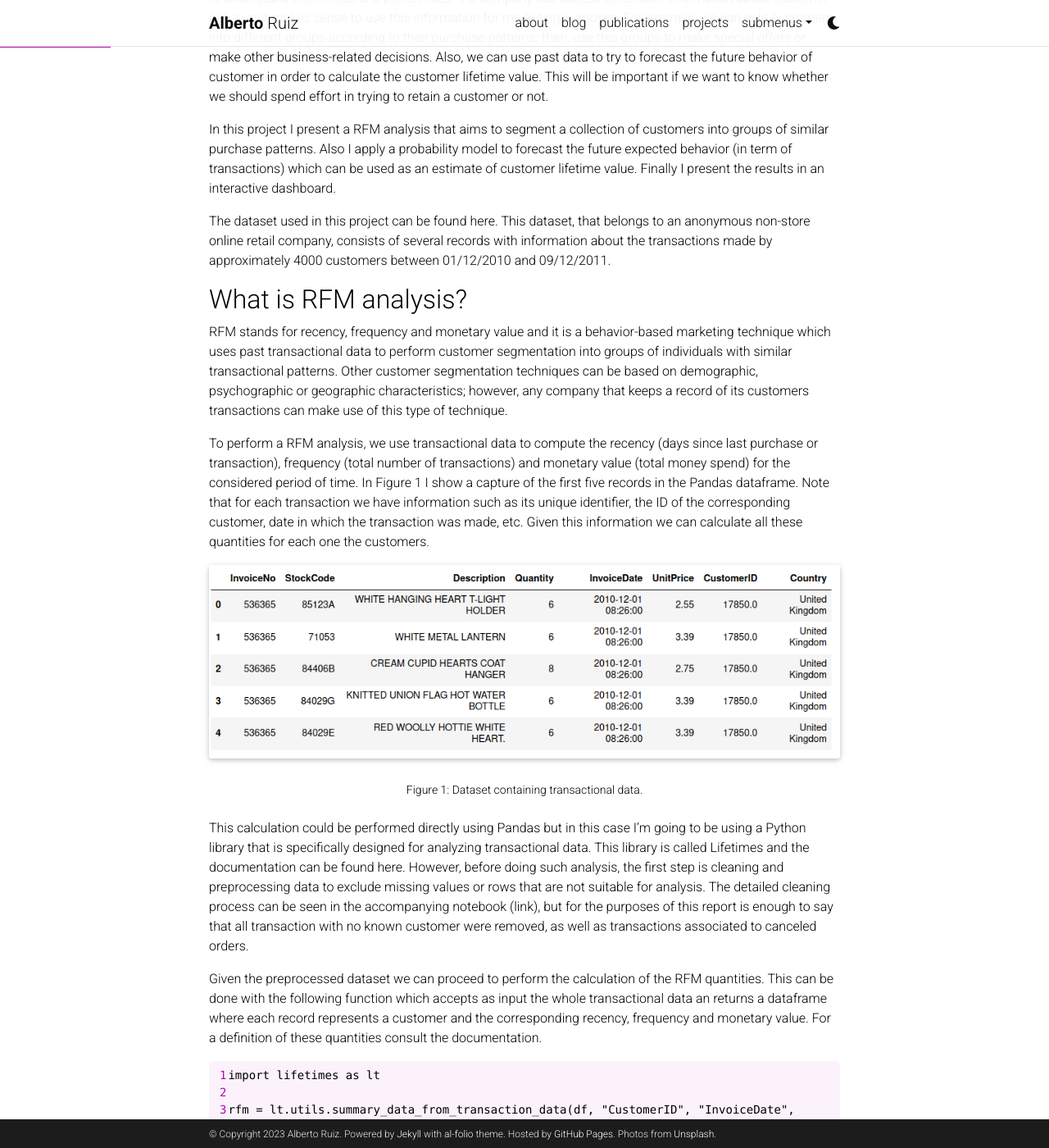
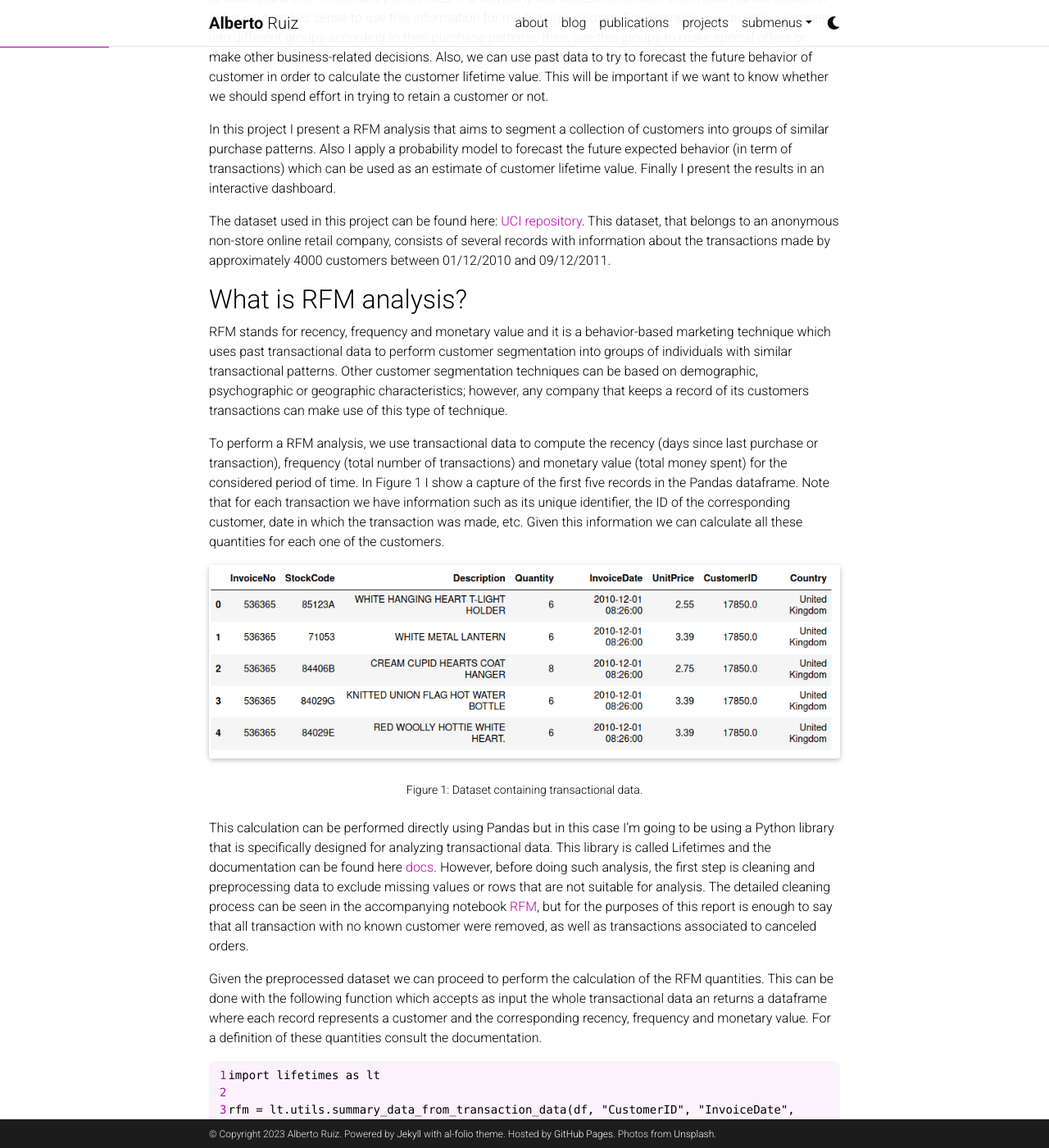
Before and after one commit to AlbertoR94/AlbertoR94, a Jekyll site: the page built from _projects/1_project.md, in a window 1280 px wide and 1400 px high, scrolled down 367 px. Shown: the whole window at 82% size. Built offline with Jekyll 4.4.1, drawn with Linux system fonts in a browser that asks for light colours; full-size pictures stand in for the smaller copies a plugin makes; comment, search, counter and statistics services are not loaded; a style sheet for code colours, icons or effects is not loaded; some of the changed text lies outside the part shown.

Commit message:
Update 1_project.md
links and refs added

```diff
--- a/_projects/1_project.md
+++ b/_projects/1_project.md
@@ -13,12 +13,12 @@ It is clear that customers are one of the most important assets of any business
 
 In this project I present a RFM analysis that aims to segment a collection of customers into groups of similar purchase patterns. Also I apply a probability model to forecast the future expected behavior (in term of transactions) which can be used as an estimate of customer lifetime value. Finally I present the results in an interactive dashboard.
 
-The dataset used in this project can be found here. This dataset, that belongs to an anonymous non-store online retail company, consists of several records with information about the transactions made by approximately 4000 customers between 01/12/2010 and 09/12/2011.
+The dataset used in this project can be found here: <a href="https://archive.ics.uci.edu/ml/datasets/online+retail">UCI repository</a>. This dataset, that belongs to an anonymous non-store online retail company, consists of several records with information about the transactions made by approximately 4000 customers between 01/12/2010 and 09/12/2011.
 
 ## What is RFM analysis?
 RFM stands for recency, frequency and monetary value and it is a behavior-based marketing technique which uses past transactional data to perform customer segmentation into groups of individuals with similar transactional patterns. Other customer segmentation techniques can be based on demographic, psychographic or geographic characteristics; however, any company that keeps a record of its customers transactions can make use of this type of technique.
 
-To  perform a RFM analysis, we use transactional data to compute the recency (days since last purchase or transaction), frequency (total number of transactions) and monetary value (total money spend) for the considered period of time. In Figure 1 I show a capture of the first five records in the Pandas dataframe. Note that for each transaction we have information such as its unique identifier, the ID of the corresponding customer, date in which the transaction was made, etc. Given this information we can calculate all these quantities for each one the customers.
+To  perform a RFM analysis, we use transactional data to compute the recency (days since last purchase or transaction), frequency (total number of transactions) and monetary value (total money spent) for the considered period of time. In Figure 1 I show a capture of the first five records in the Pandas dataframe. Note that for each transaction we have information such as its unique identifier, the ID of the corresponding customer, date in which the transaction was made, etc. Given this information we can calculate all these quantities for each one of the customers.
 
 <div class="row">
     <div class="col-sm mt-3 mt-md-0">
@@ -29,7 +29,7 @@ To  perform a RFM analysis, we use transactional data to compute the recency (da
     Figure 1: Dataset containing transactional data.
 </div>
 
-This calculation could be performed directly using Pandas but in this case I’m going to be using a Python library that is specifically designed for analyzing transactional data. This library is called Lifetimes and the documentation can be found here. However, before doing such analysis, the first step is cleaning and preprocessing data to exclude missing values or rows that are not suitable for analysis. The detailed cleaning process can be seen in the accompanying notebook (link), but for the purposes of this report is enough to say that all transaction with no known customer were removed, as well as transactions associated to canceled orders.
+This calculation can be performed directly using Pandas but in this case I’m going to be using a Python library that is specifically designed for analyzing transactional data. This library is called Lifetimes and the documentation can be found here <a href="https://lifetimes.readthedocs.io/en/latest/">docs</a>. However, before doing such analysis, the first step is cleaning and preprocessing data to exclude missing values or rows that are not suitable for analysis. The detailed cleaning process can be seen in the accompanying notebook <a href="https://github.com/AlbertoR94/Python-RFM-analysis-">RFM</a>, but for the purposes of this report is enough to say that all transaction with no known customer were removed, as well as transactions associated to canceled orders.
 
 Given the preprocessed dataset we can proceed to perform the calculation of the RFM quantities. This can be done with the following function which accepts as input the whole transactional data an returns a dataframe where each record represents a customer and the corresponding recency, frequency and monetary value. For a definition of these quantities consult the documentation.
 
```
Also changed, not shown: other parts of _projects/1_project.md (+2 -1 lines).
